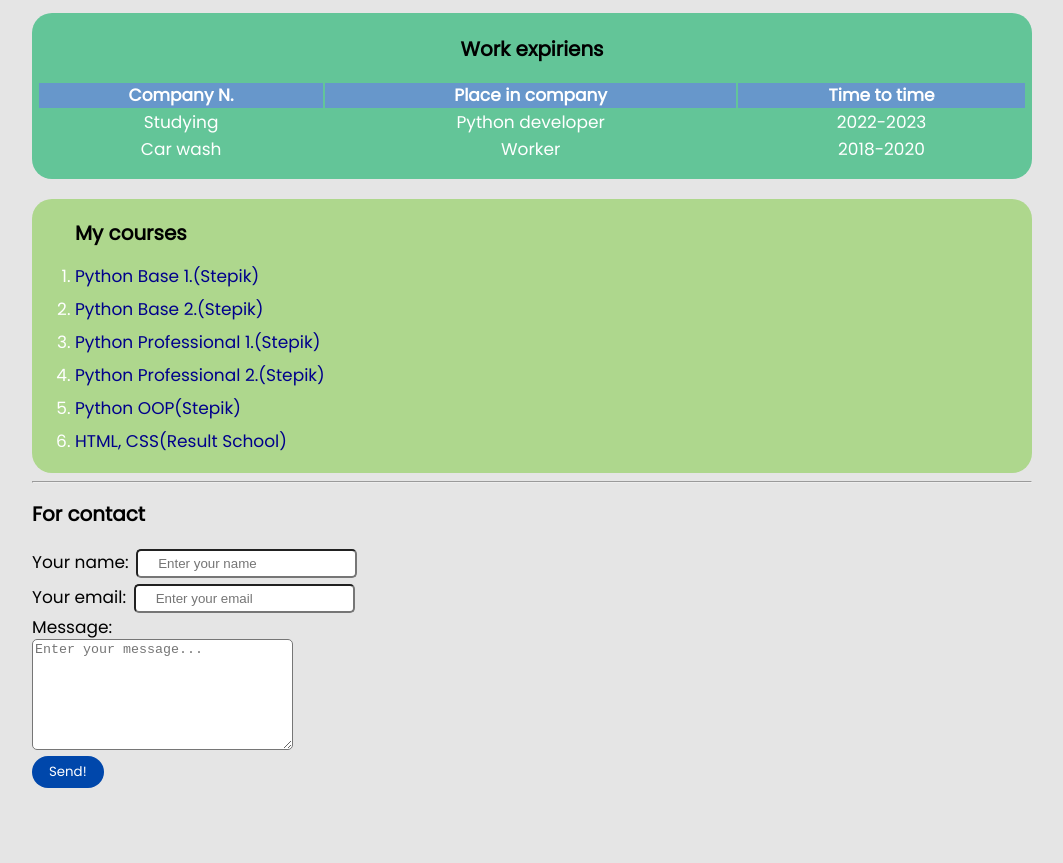
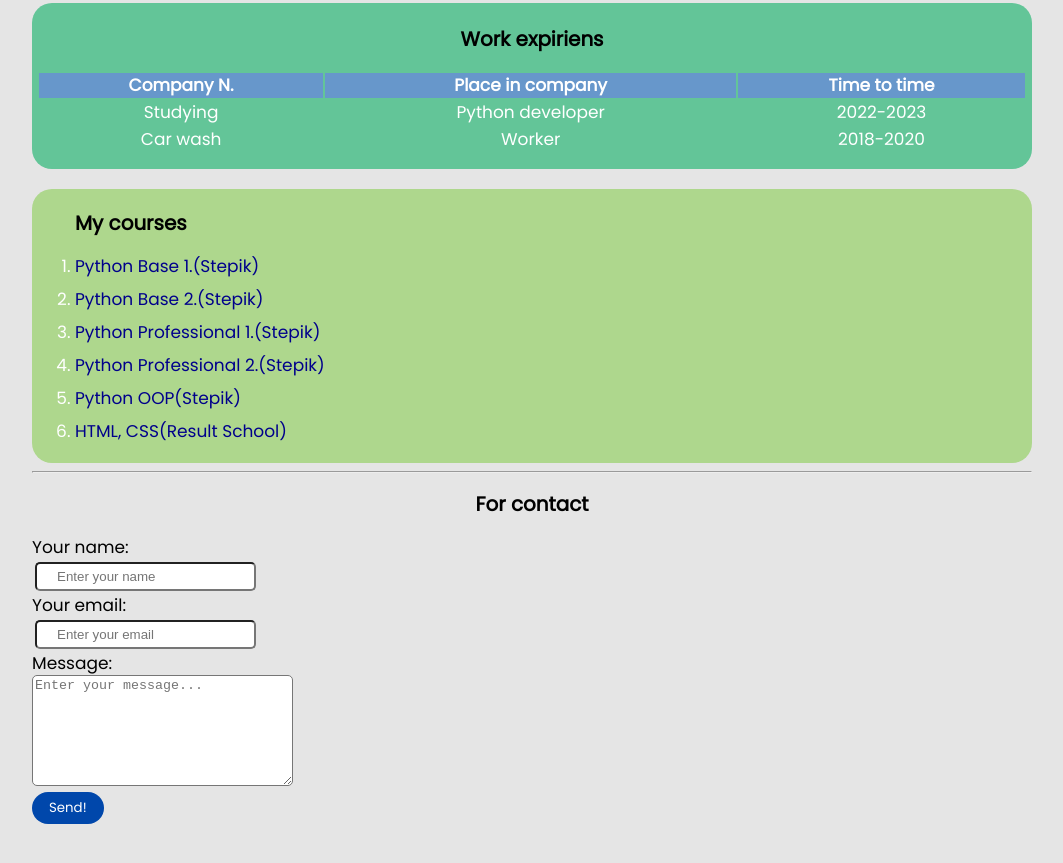
Before and after one commit to Vadzimdi/resume2.0, a plain HTML site: page index.html in a window 1280 px wide. Shown: the part 583-1446 px from the top of the page, without its empty margins (108-1171 px from the left). Before the commit the page ends 1425 px from the top, so only its background shows below. Drawn offline with Linux system fonts and the light colour scheme.

Commit message:
added styles

```diff
--- a/index.html
+++ b/index.html
@@ -81,21 +81,23 @@
 
 
 
-<h3>For contact</h3>
-<form>
-    <div>
+
+<form class="form">
+    <h3>For contact</h3>
+    <div class="form-group">
         <label for="text">Your name:</label>
         <input class="name" type="text" id="text" placeholder="Enter your name">
     </div>
-    <div>
+    <div class="form-group">
         <label for="email">Your email:</label>
         <input class="name" type="email" id="email" placeholder="Enter your email">
     </div>
-    <div>
+    <div  class="form-group">
         <label for="message">Message:</label>
-       <br>
+
         <textarea class="mes" id="message" cols="30" rows="7" placeholder="Enter your message..."></textarea>
     </div>
+
     <button class="btn">Send!</button>
 </form>
 
--- a/index3.css
+++ b/index3.css
@@ -9,10 +9,19 @@ body {
     background: #E5E5E5;
 }
 .inline {
-width: 44%;
+max-width: 60%;
 display: inline-block;
 }
 
+.inline:first-child {
+margin-right: 30px;
+}
+.form h3 {
+text-align: center;
+}
+.form-group label {
+display: block;
+}
 .header {
     font-size: 20px;
     font-family: Roboto;
```
